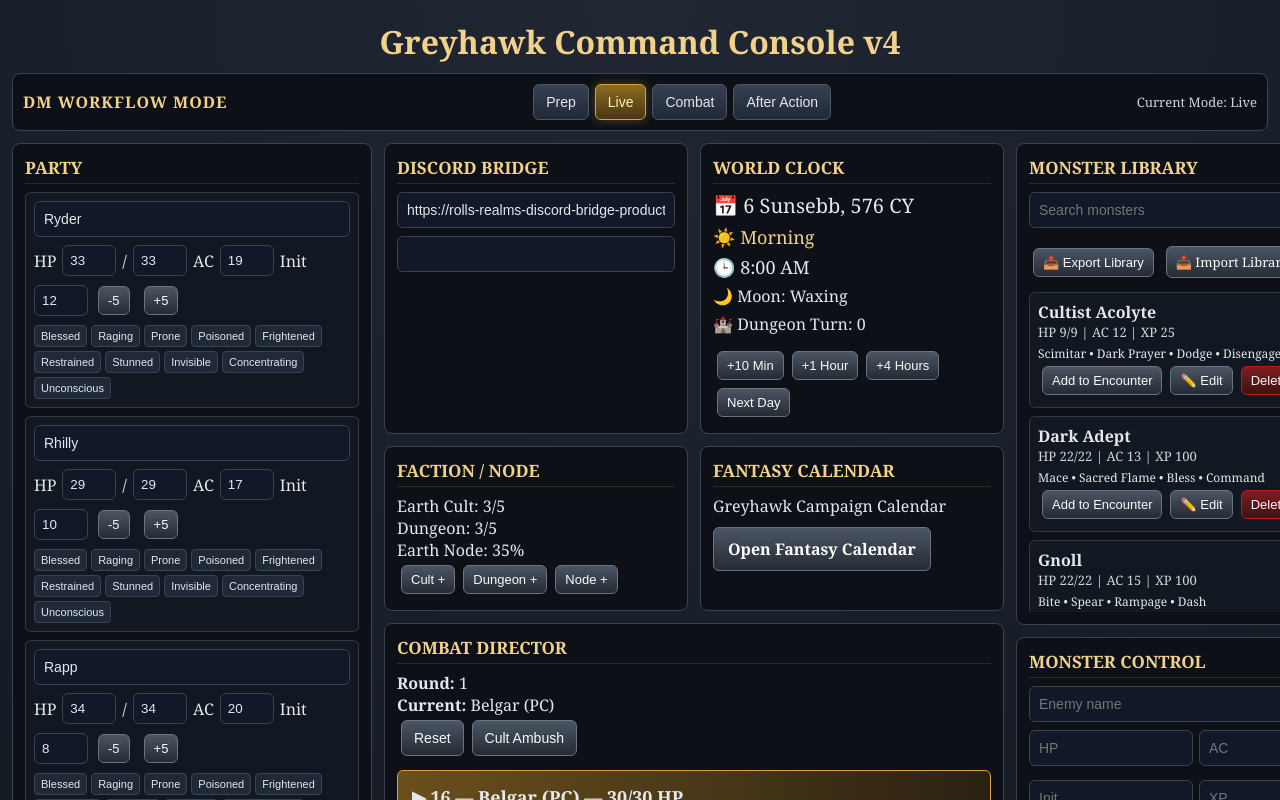
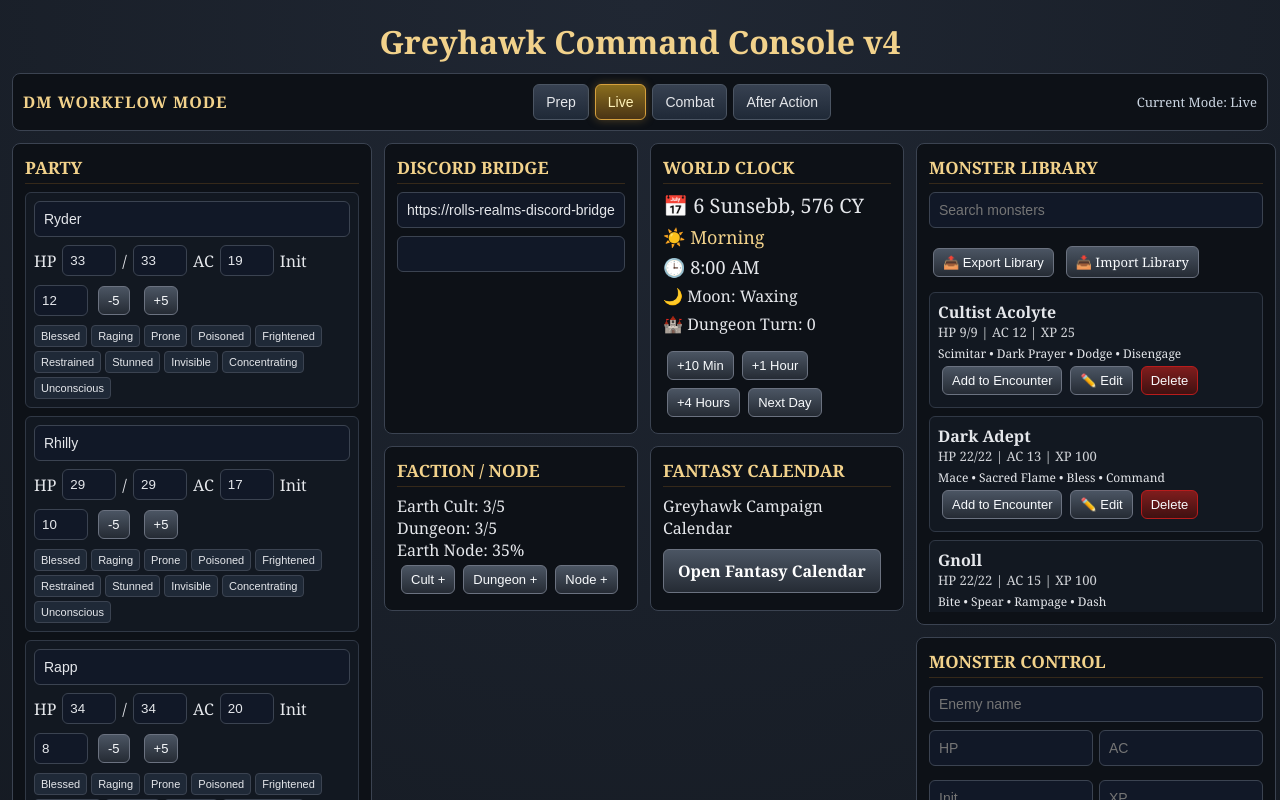
Before and after one commit to hahnfahn-web/greyhawk-console, a React (Vite) app: page / in a window 1280 px wide. Shown: the top 800 px of the page. Built offline with nearby package versions, Linux system fonts and the light colour scheme.

Commit message:
Add DM Workflow Mode panel filtering

```diff
--- a/src/App.jsx
+++ b/src/App.jsx
@@ -1335,12 +1335,19 @@ Earth Node Progress: ${nodeProgress}%`;
     window.location.reload();
   };
 
-  const layoutStyle = isMobile ? mobileGridStyle : desktopGridStyle;
-  const leftStyle = isMobile ? mobileSectionStyle : leftColumnStyle;
-  const topStyle = isMobile ? mobileSectionStyle : topBarStyle;
-  const centerStyle = isMobile ? mobileSectionStyle : centerColumnStyle;
-  const rightStyle = isMobile ? mobileSectionStyle : rightColumnStyle;
-  const bottomStyle = isMobile ? mobileSectionStyle : bottomBarStyle;
+  const workflowVisible = {
+    Prep: { left: false, top: true, center: false, right: true, bottom: true },
+    Live: { left: true, top: true, center: false, right: true, bottom: true },
+    Combat: { left: true, top: true, center: true, right: true, bottom: true },
+    "After Action": { left: false, top: true, center: true, right: true, bottom: true },
+  }[workflowMode] || { left: true, top: true, center: true, right: true, bottom: true };
+
+  const layoutStyle = isMobile ? mobileGridStyle : getDesktopGridStyle(workflowMode);
+  const leftStyle = workflowVisible.left ? (isMobile ? mobileSectionStyle : leftColumnStyle) : hiddenStyle;
+  const topStyle = workflowVisible.top ? (isMobile ? mobileSectionStyle : topBarStyle) : hiddenStyle;
+  const centerStyle = workflowVisible.center ? (isMobile ? mobileSectionStyle : centerColumnStyle) : hiddenStyle;
+  const rightStyle = workflowVisible.right ? (isMobile ? mobileSectionStyle : rightColumnStyle) : hiddenStyle;
+  const bottomStyle = workflowVisible.bottom ? (isMobile ? mobileSectionStyle : bottomBarStyle) : hiddenStyle;
 
   return (
     <div style={pageStyle}>
@@ -1859,7 +1866,53 @@ const workflowButtonStyle = { background: "linear-gradient(180deg, #374151 0%, #
 const workflowButtonActiveStyle = { ...workflowButtonStyle, background: "linear-gradient(180deg, #8a6d1d 0%, #4a3415 100%)", color: "#fff2b8", border: "1px solid #d6a03d", boxShadow: "0 0 10px rgba(214,160,61,0.35)" };
 const workflowStatusStyle = { color: "#cbd5e1", fontSize: 13 };
 const mobileTitleStyle = { ...titleStyle, fontSize: 36, lineHeight: 1 };
-const desktopGridStyle = { display: "grid", gridTemplateColumns: "minmax(360px, 440px) minmax(620px, 1fr) minmax(360px, 440px)", gridTemplateRows: "auto 1fr 180px", gridTemplateAreas: `"left top right" "left center right" "bottom bottom bottom"`, gap: 12, width: "100%", maxWidth: "100%", minHeight: "calc(100vh - 80px)" };
+const hiddenStyle = { display: "none" };
+
+function getDesktopGridStyle(mode) {
+  const base = {
+    display: "grid",
+    gap: 12,
+    width: "100%",
+    maxWidth: "100%",
+    minHeight: "calc(100vh - 120px)",
+  };
+
+  if (mode === "Prep") {
+    return {
+      ...base,
+      gridTemplateColumns: "minmax(520px, 1fr) minmax(420px, 520px)",
+      gridTemplateRows: "auto 1fr 180px",
+      gridTemplateAreas: `"top right" "top right" "bottom bottom"`,
+    };
+  }
+
+  if (mode === "Live") {
+    return {
+      ...base,
+      gridTemplateColumns: "minmax(360px, 440px) minmax(520px, 1fr) minmax(360px, 440px)",
+      gridTemplateRows: "auto 1fr 180px",
+      gridTemplateAreas: `"left top right" "left top right" "bottom bottom bottom"`,
+    };
+  }
+
+  if (mode === "After Action") {
+    return {
+      ...base,
+      gridTemplateColumns: "minmax(620px, 1fr) minmax(420px, 520px)",
+      gridTemplateRows: "auto 1fr 180px",
+      gridTemplateAreas: `"top right" "center right" "bottom bottom"`,
+    };
+  }
+
+  return {
+    ...base,
+    gridTemplateColumns: "minmax(360px, 440px) minmax(620px, 1fr) minmax(360px, 440px)",
+    gridTemplateRows: "auto 1fr 180px",
+    gridTemplateAreas: `"left top right" "left center right" "bottom bottom bottom"`,
+  };
+}
+
+const desktopGridStyle = getDesktopGridStyle("Combat");
 const mobileGridStyle = { display: "grid", gridTemplateColumns: "1fr", gap: 12 };
 const mobileSectionStyle = { display: "grid", gap: 12, alignContent: "start", minWidth: 0 };
 const leftColumnStyle = { gridArea: "left", display: "grid", gap: 12, alignContent: "start", minHeight: 0, overflowY: "auto" };
```
